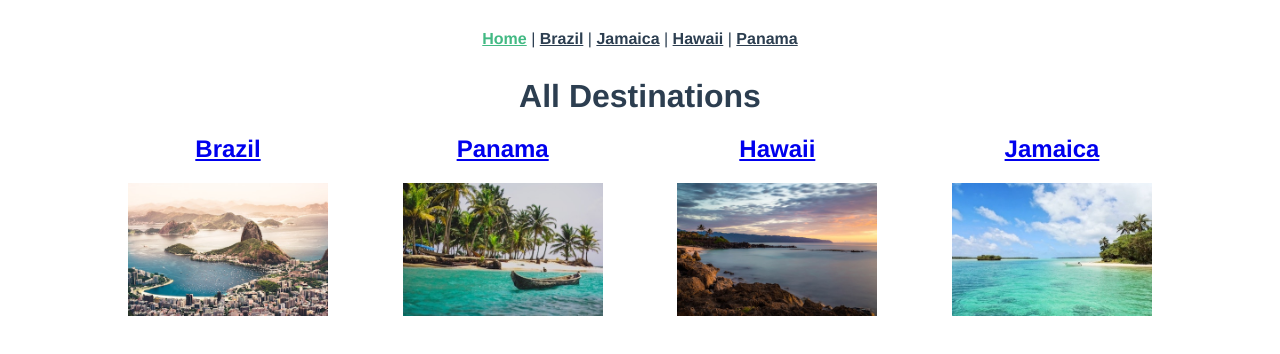
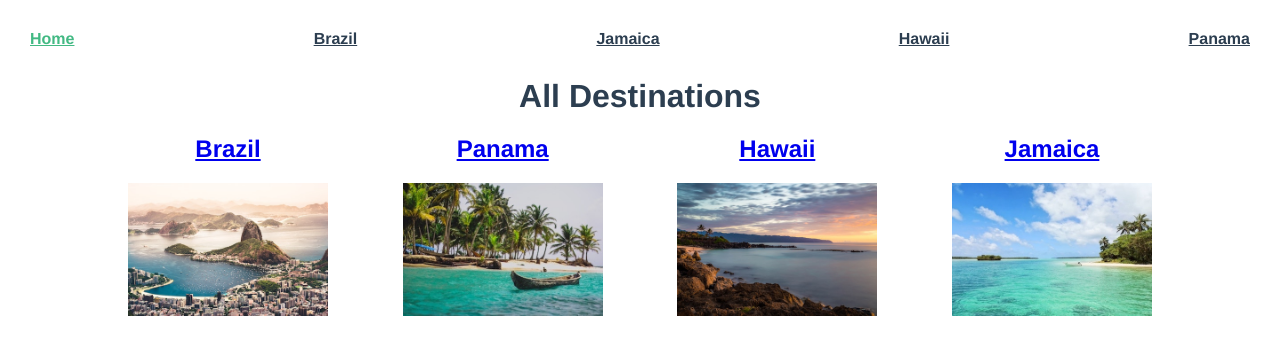
Before and after one commit to hdev14/travel, a Vue app: page / in a window 1280 px wide. Shown: the top 354 px of the page. Built offline with nearby package versions, Linux system fonts and the light colour scheme.

Commit message:
styles:  create TheNavigation

```diff
--- a/src/App.vue
+++ b/src/App.vue
@@ -1,16 +1,19 @@
 <template>
   <div id="app">
-    <div id="nav">
-      <router-link to="/">Home</router-link> |
-      <router-link to="/brazil">Brazil</router-link> |
-      <router-link to="/jamaica">Jamaica</router-link> |
-      <router-link to="/hawaii">Hawaii</router-link> |
-      <router-link to="/panama">Panama</router-link>
-    </div>
+    <TheNavigation />
     <router-view/>
   </div>
 </template>
 
+<script>
+import TheNavigation from '@/components/TheNavigation'
+
+export default {
+  components: {
+    TheNavigation
+  }
+}
+</script>
 <style>
 * {
   padding: 0;
@@ -26,17 +29,4 @@
   text-align: center;
   color: #2c3e50;
 }
-
-#nav {
-  padding: 30px;
-}
-
-#nav a {
-  font-weight: bold;
-  color: #2c3e50;
-}
-
-#nav a.router-link-exact-active {
-  color: #42b983;
-}
 </style>
--- /dev/null
+++ b/src/components/TheNavigation.vue
@@ -0,0 +1,26 @@
+<template>
+  <nav id="nav">
+    <router-link to="/">Home</router-link>
+    <router-link to="/brazil">Brazil</router-link>
+    <router-link to="/jamaica">Jamaica</router-link>
+    <router-link to="/hawaii">Hawaii</router-link>
+    <router-link to="/panama">Panama</router-link>
+  </nav>
+</template>
+
+<style scoped>
+#nav {
+  display: flex;
+  justify-content: space-between;
+  padding: 30px;
+}
+
+#nav a {
+  font-weight: bold;
+  color: #2c3e50;
+}
+
+#nav a.router-link-exact-active {
+  color: #42b983;
+}
+</style>
```
